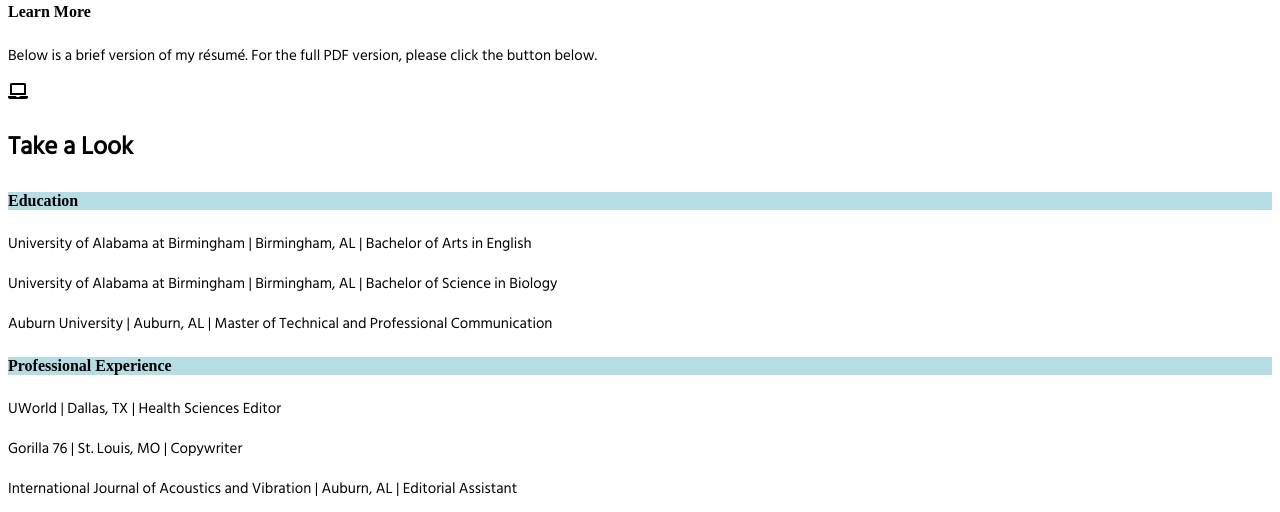
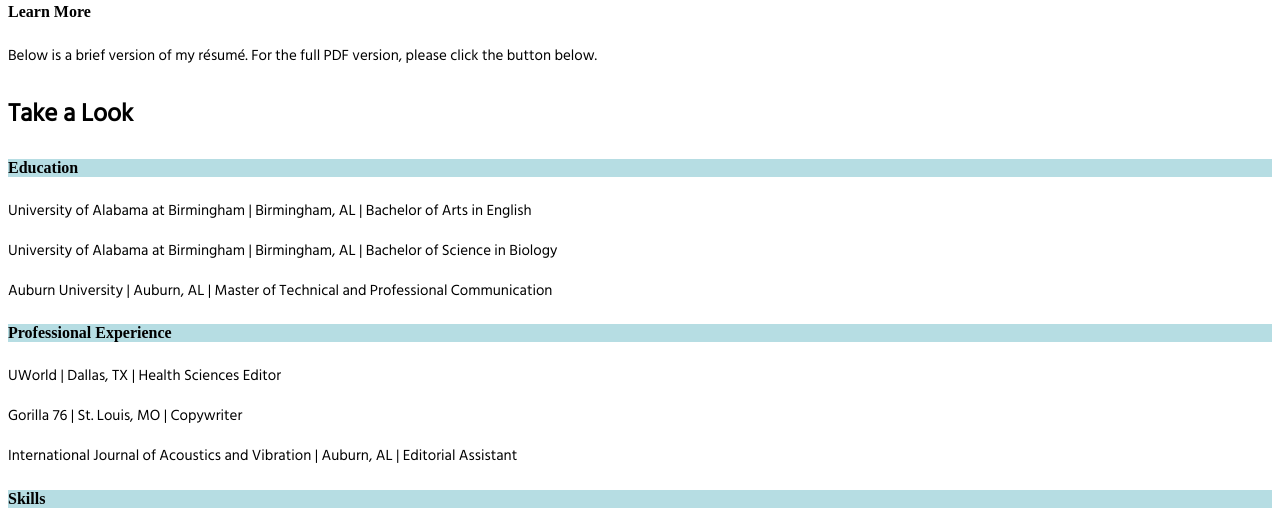
Before and after one commit to nehapatel328/neha-portfolio, a plain HTML site: page resume.html in a window 1280 px wide. Shown: the part 288-800 px from the top of the page. Drawn offline with Linux system fonts and the light colour scheme; a web font is replaced by a local one.

Commit message:
Removed icon

```diff
--- a/resume.html
+++ b/resume.html
@@ -35,8 +35,6 @@
       <h4>Learn More</h4>
       <p>Below is a brief version of my résumé. For the full PDF version, please click the button below.</p>
     </article>
-
-    <i class="fas fa-laptop"></i>
   </section>
 
   <article>
```
